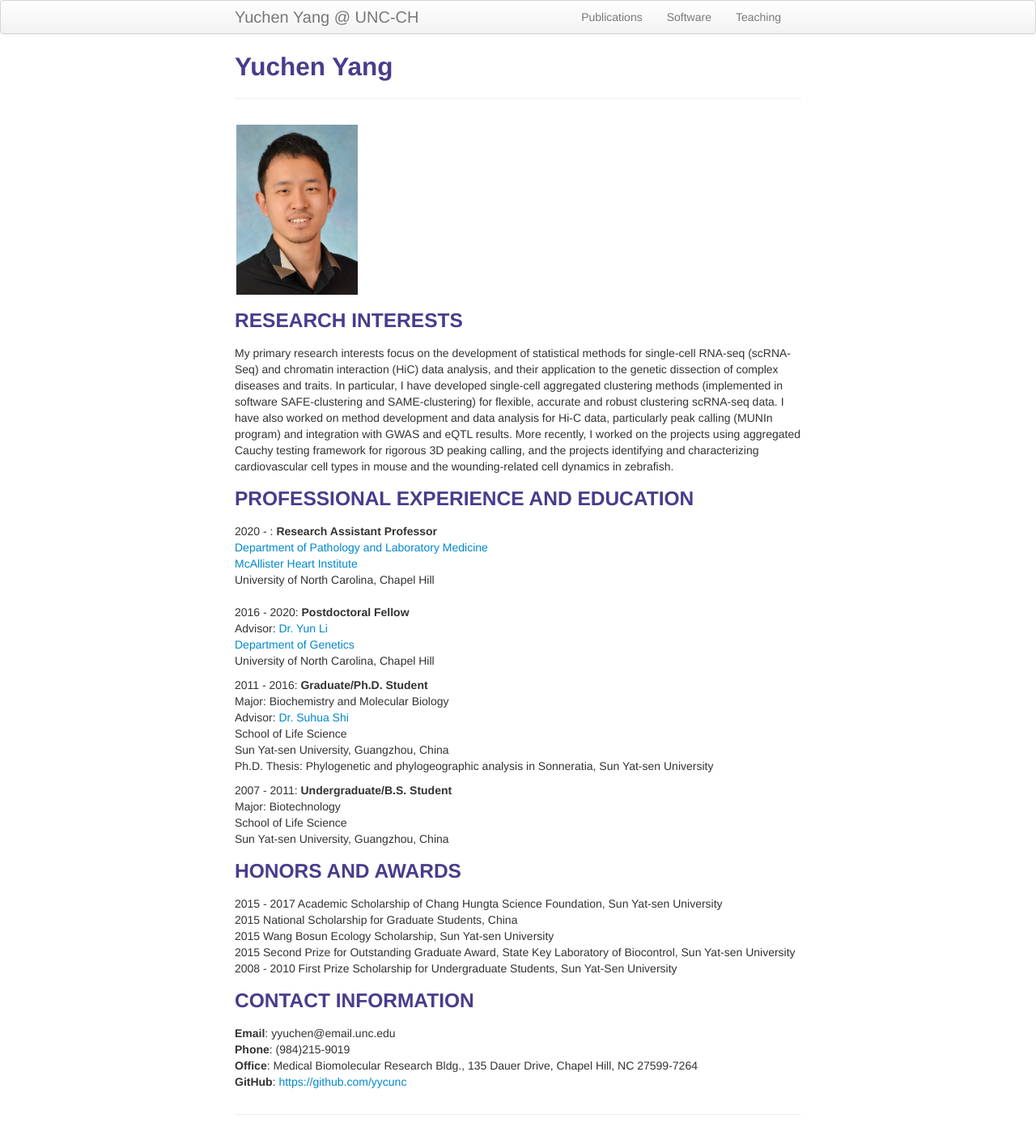
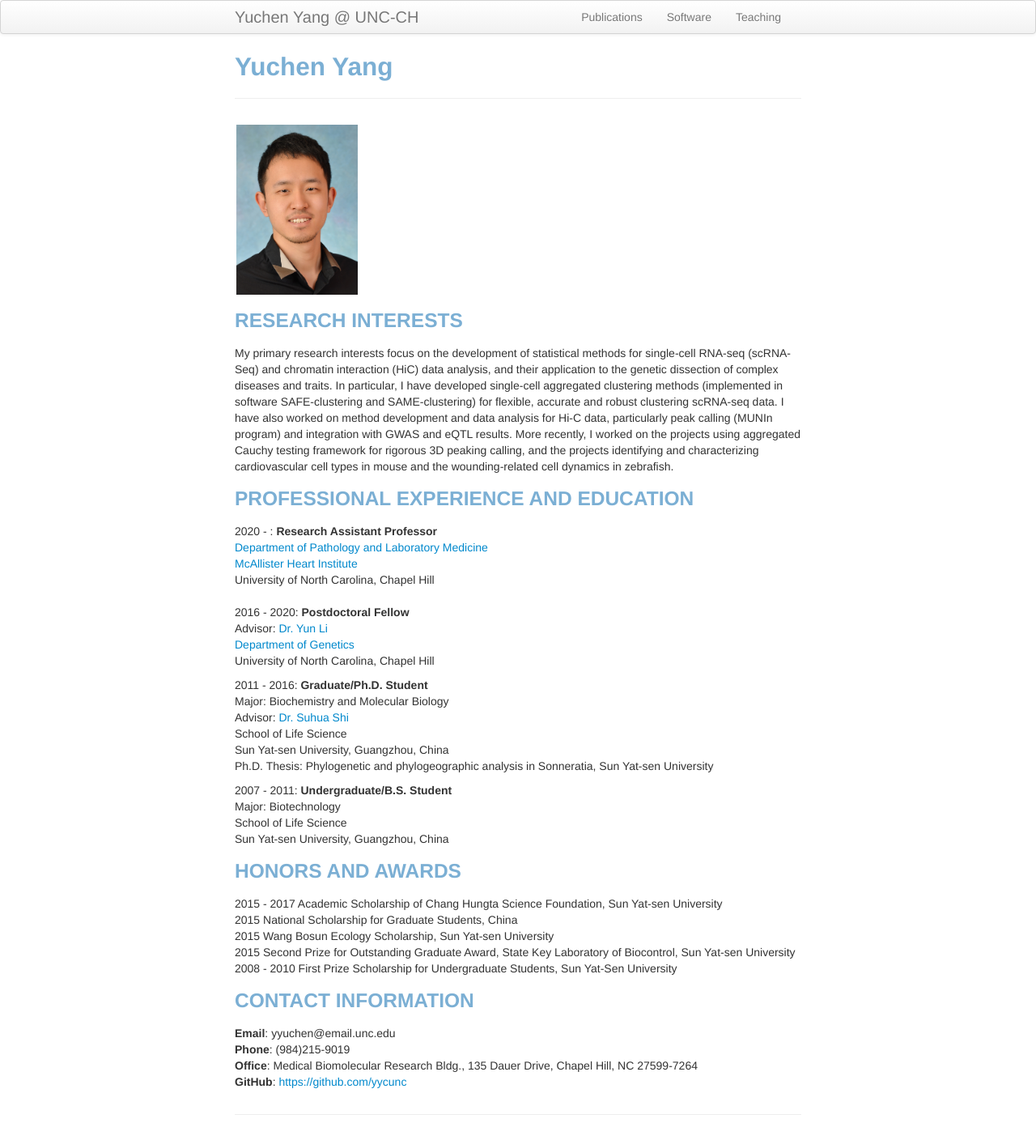
Before and after one commit to yycunc/yycunc.github.io, a Jekyll site: the page built from index.md, in a window 1280 px wide. Shown: the whole page at 81% size. Built offline with Jekyll 4.4.1, drawn with Linux system fonts in a browser that asks for light colours.

Commit message:
Update kbroman.css

```diff
--- a/assets/themes/twitter/css/kbroman.css
+++ b/assets/themes/twitter/css/kbroman.css
@@ -15,7 +15,7 @@ a {
 }
 
 a:hover {
-    color: darkslateblue;
+    color: #7BAFD4;
     background-color: #e3e4fa;
     text-decoration: none;
 }
@@ -25,7 +25,7 @@ a img {
 }
 
 a:hover img {
-    color: darkslateblue;
+    color: #7BAFD4;
     background-color: #e3e4fa;
     text-decoration: none;
     border: solid 2px #e3e4fa;
@@ -58,5 +58,5 @@ td.right {
 
 
 h1, h2, h3, h4 {
-    color: darkslateblue;
+    color: #7BAFD4;
 }
```
